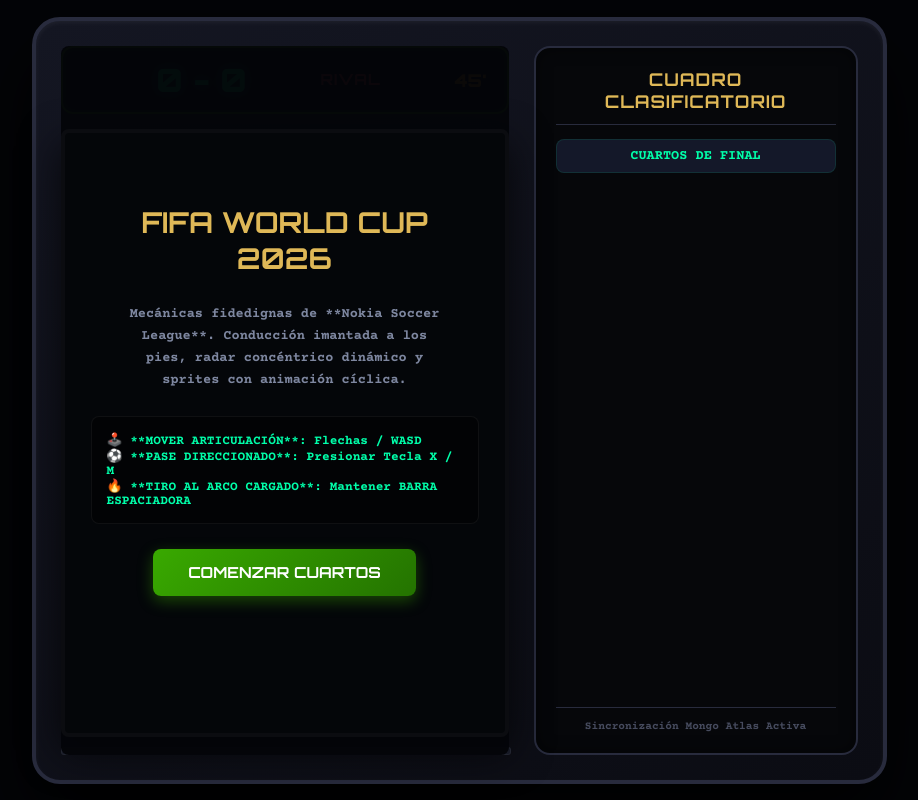
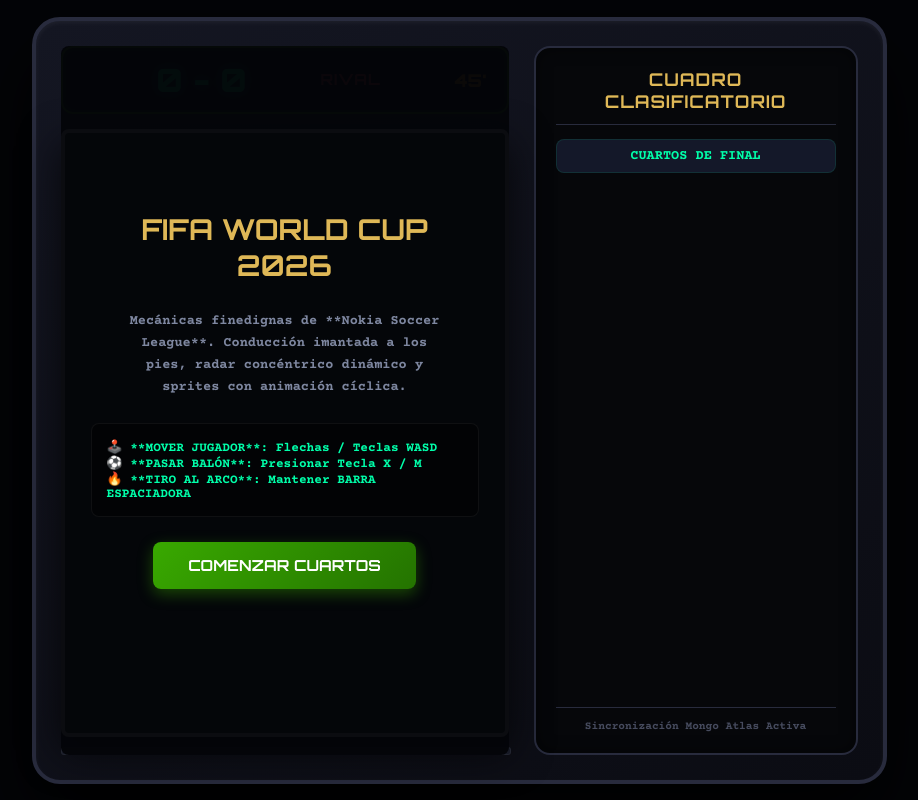
Before and after one commit to Brayanbii/june05, a Flask app: template templates/game.html in a window 1280 px wide. Shown: the whole page, without its empty margins (181-1099 px from the left). Run offline with Flask 3, Linux system fonts and the light colour scheme; the template is opened without the code that fills it, so the values that code supplies are empty.

Commit message:
Update game.html

```diff
--- a/templates/game.html
+++ b/templates/game.html
@@ -32,7 +32,6 @@
             position: relative;
         }
 
-        /* HUD Superior Estilo Consola Retro */
         .hud-retro {
             background: #06070a;
             border: 2px solid #39A900;
@@ -64,7 +63,6 @@
             text-shadow: 0 0 12px rgba(0,255,135,0.4);
         }
 
-        /* Canvas de Fósforo Verde Vertical */
         canvas {
             background: #153d1d;
             border: 4px solid #ffffff;
@@ -73,7 +71,6 @@
             box-shadow: 0 15px 40px rgba(0,0,0,0.7);
         }
 
-        /* UI Barra de Potencia In-Game */
         .power-bar-container {
             width: 100%;
             height: 6px;
@@ -88,10 +85,8 @@
             width: 0%;
             height: 100%;
             background: linear-gradient(90deg, #00ff87, #ffcc00, #ff4d4d);
-            transition: width 0.05s linear;
         }
 
-        /* Panel Lateral del Torneo */
         .tournament-panel {
             width: 280px;
             background: #06070a;
@@ -139,7 +134,6 @@
             align-items: center;
         }
 
-        /* Pantallas Superpuestas */
         .overlay-screen {
             position: absolute;
             top: 0; left: 0; width: 100%; height: 100%;
@@ -205,12 +199,12 @@
         <div id="screenIntro" class="overlay-screen">
             <h3>FIFA WORLD CUP 2026</h3>
             <p style="color: #7e87a0; font-size: 0.85rem; max-width: 320px; line-height: 1.6; margin-bottom: 25px;">
-                Mecánicas fidedignas de **Nokia Soccer League**. Conducción imantada a los pies, radar concéntrico dinámico y sprites con animación cíclica.
+                Mecánicas finedignas de **Nokia Soccer League**. Conducción imantada a los pies, radar concéntrico dinámico y sprites con animación cíclica.
             </p>
             <div style="font-size: 0.8rem; color: #00ffaa; text-align: left; background: rgba(0,0,0,0.4); padding: 15px; border-radius: 8px; border: 1px solid rgba(255,255,255,0.05); margin-bottom: 25px;">
-                🕹️ **MOVER ARTICULACIÓN**: Flechas / WASD<br>
-                ⚽ **PASE DIRECCIONADO**: Presionar Tecla X / M<br>
-                🔥 **TIRO AL ARCO CARGADO**: Mantener BARRA ESPACIADORA
+                🕹️ **MOVER JUGADOR**: Flechas / Teclas WASD<br>
+                ⚽ **PASAR BALÓN**: Presionar Tecla X / M<br>
+                🔥 **TIRO AL ARCO**: Mantener BARRA ESPACIADORA
             </div>
             <button class="btn-arcade" onclick="iniciarTorneoOficial()">Comenzar Cuartos</button>
         </div>
@@ -236,7 +230,6 @@
     const canvas = document.getElementById("nokiaSoccerCanvas");
     const ctx = canvas.getContext("2d");
 
-    // Datos del Usuario Sincronizados
     const documentoDT = "{{ dt.documento }}";
     const miClub = "{{ dt.equipo }}";
     const miColor1 = "{{ dt.color1 }}"; const miColor2 = "{{ dt.color2 }}";
@@ -245,25 +238,20 @@
     let fasesCampeonato = ["CUARTOS DE FINAL", "SEMIFINAL", "GRAN FINAL", "CAMPEÓN"];
     let indexFaseActual = 0; let rivalSeleccionado = null; let fixtureData = [];
 
-    // Persistencia Acumulada
     let partidosContados = 0; let scorePuntos = 0; let golesAFavor = 0; let golesEnContra = 0;
 
-    // Variables del Motor Físico Avanzado
     let marcadorL = 0, marcadorV = 0, cronometro = 45;
     let loopGraficos = null, loopTiempo = null;
     let inputsActivos = {};
-    const friccionSuelo = 0.94; // Fricción calibrada de césped retro
+    const friccionSuelo = 0.94;
 
-    // Elementos de la simulación
     const ball = { x: 220, y: 300, radius: 7, vx: 0, vy: 0, poseedor: null };
     let equipoHumano = []; let equipoIA = [];
 
-    // Control de Disparo Cargado
     let cargandoTiro = false;
     let potenciaTiro = 0;
     const MAX_POTENCIA = 16;
 
-    // Escuchadores de teclado optimizados sin retardo de repetición
     window.addEventListener("keydown", e => {
         let k = e.key.toLowerCase();
         inputsActivos[k] = true;
@@ -312,7 +300,6 @@
     }
 
     function armarEstructuraJugadores() {
-        // Humano (Uniforme MiColor1, defiende abajo, ataca hacia ARRIBA)
         equipoHumano = [
             { id: 0, rol: "POR", x: 220, y: 570, radius: 12, c1: "#ffaa00", c2: "#ffffff", vx: 0, vy: 0, dirX: 0, dirY: -1, animCycle: 0, isMoving: false },
             { id: 1, rol: "DEF", x: 140, y: 440, radius: 11, c1: miColor1, c2: miColor2, vx: 0, vy: 0, dirX: 0, dirY: -1, animCycle: 0, isMoving: false },
@@ -320,7 +307,6 @@
             { id: 3, rol: "DEL", x: 300, y: 240, radius: 11, c1: miColor1, c2: miColor2, vx: 0, vy: 0, dirX: 0, dirY: -1, animCycle: 0, isMoving: false }
         ];
 
-        // Rival Inteligencia Artificial (Ataca hacia ABAJO, defiende arriba)
         equipoIA = [
             { id: 4, rol: "POR", x: 220, y: 30, radius: 12, c1: "#00d9ff", c2: "#ffffff", vx: 0, vy: 0, dirX: 0, dirY: 1, animCycle: 0, isMoving: false },
             { id: 5, rol: "DEF", x: 280, y: 160, radius: 11, c1: rivalSeleccionado.color1, c2: rivalSeleccionado.color2, vx: 0, vy: 0, dirX: 0, dirY: 1, animCycle: 0, isMoving: false },
@@ -350,13 +336,8 @@
         }, 1000);
     }
 
-    function reiniciarBalonAlCentro() {
-        ball.x = 220; ball.y = 300; ball.vx = 0; ball.vy = 0; ball.poseedor = null;
-    }
-
-    // Algoritmo Nokia: Selector Dinámico del Jugador más cercano a la Esfera
     function detectarCompaneroActivo() {
-        let masCercano = equipoHumano[2]; // Mediocampista por defecto
+        let masCercano = equipoHumano[2];
         let dMin = Infinity;
         equipoHumano.forEach(p => {
             if (p.rol !== "POR") {
@@ -370,59 +351,50 @@
     function procesarFisicasFrame() {
         let activo = detectarCompaneroActivo();
 
-        // Carga progresiva de la barra de potencia de disparo
         if (cargandoTiro) {
             potenciaTiro = Math.min(MAX_POTENCIA, potenciaTiro + 0.35);
             document.getElementById("powerBarFill").style.width = (potenciaTiro / MAX_POTENCIA) * 100 + "%";
         }
 
-        // Gestión de Controles con Sensibilidad Mejorada
         activo.isMoving = false;
         let ax = 0, ay = 0;
         if (inputsActivos["arrowup"] || inputsActivos["w"]) { ay = -1; activo.vy -= 0.65; }
-        if (inputsActivos["arrowdown"] || inputsActive = inputsActivos["s"]) { ay = 1; activo.vy += 0.65; }
+        if (inputsActivos["arrowdown"] || inputsActivos["s"]) { ay = 1; activo.vy += 0.65; }
         if (inputsActivos["arrowleft"] || inputsActivos["a"]) { ax = -1; activo.vx -= 0.65; }
         if (inputsActivos["arrowright"] || inputsActivos["d"]) { ax = 1; activo.vx += 0.65; }
 
         if (ax !== 0 || ay !== 0) {
             activo.isMoving = true;
             activo.dirX = ax; activo.dirY = ay;
-            activo.animCycle += 0.25; // Velocidad del ciclo de animación de piernas
+            activo.animCycle += 0.25;
         }
 
-        // Aplicación de Fricción en Componentes Humanos
         equipoHumano.forEach(p => {
             p.vx *= friccionSuelo; p.vy *= friccionSuelo;
             p.x += p.vx; p.y += p.vy;
             confinarBordesCampo(p);
         });
 
-        // Simulación de Inteligencia Artificial del Rival y Arqueros
         ejecutarInteligenciaArtificialColectiva(activo);
 
-        // LÓGICA DE POSESIÓN MAGNÉTICA (DRIBBLING ESTILO RETRO)
         if (ball.poseedor) {
-            // El balón se ancla a los pies del jugador según su dirección de mirada
             ball.x = ball.poseedor.x + ball.poseedor.dirX * 13;
             ball.y = ball.poseedor.y + ball.poseedor.dirY * 13;
             ball.vx = ball.poseedor.vx; ball.vy = ball.poseedor.vy;
 
-            // Robo de balón por Proximidad del adversario (Tackle elástico)
             let rivalesOponentes = (ball.poseedor.id < 4) ? equipoIA : equipoHumano;
             rivalesOponentes.forEach(riv => {
                 if (riv.rol !== "POR") {
                     let distRobo = Math.hypot(riv.x - ball.x, riv.y - ball.y);
                     if (distRobo < riv.radius + ball.radius + 4) {
-                        ball.poseedor = riv; // Transición inmediata de posesión
+                        ball.poseedor = riv;
                     }
                 }
             });
         } else {
-            // Movimiento Balón Libre con desaceleración física por rozamiento
             ball.vx *= 0.985; ball.vy *= 0.985;
             ball.x += ball.vx; ball.y += ball.vy;
 
-            // Magnetismo de captura si un jugador corre directamente hacia el balón suelto
             [...equipoHumano, ...equipoIA].forEach(p => {
                 let dCaptura = Math.hypot(p.x - ball.x, p.y - ball.y);
                 if (dCaptura < p.radius + ball.radius + 6) {
@@ -431,16 +403,14 @@
             });
         }
 
-        // Rebotes contra las bandas longitudinales laterales
         if (ball.x - ball.radius < 20) { ball.x = 20 + ball.radius; ball.vx *= -1; desanclarBalon(); }
         if (ball.x + ball.radius > 420) { ball.x = 420 - ball.radius; ball.vx *= -1; desanclarBalon(); }
 
-        // Detección de Goles Verticales (Líneas de Meta)
-        if (ball.y <= 12) { // Arco Superior (Defendido por IA, Atacado por Humano)
+        if (ball.y <= 12) {
             if (ball.x > 160 && ball.x < 280) { marcadorL++; document.getElementById("scoreL").innerText = marcadorL; reiniciarBalonAlCentro(); }
             else { ball.y = 12 + ball.radius; ball.vy *= -1; desanclarBalon(); }
         }
-        if (ball.y >= 588) { // Arco Inferior (Defendido por Humano, Atacado por IA)
+        if (ball.y >= 588) {
             if (ball.x > 160 && ball.x < 280) { marcadorV++; document.getElementById("scoreV").innerText = marcadorV; reiniciarBalonAlCentro(); }
             else { ball.y = 588 - ball.radius; ball.vy *= -1; desanclarBalon(); }
         }
@@ -454,9 +424,8 @@
         let activo = detectarCompaneroActivo();
         if (ball.poseedor === activo) {
             ball.poseedor = null;
-            // Cálculo del vector de disparo hacia el centro del arco rival (Arriba Y=10, X=220)
             let anguloTiro = Math.atan2(10 - ball.y, 220 - ball.x);
-            let fuerzaFinal = Math.max(7, potenciaTiro); // Potencia mínima garantizada
+            let fuerzaFinal = Math.max(7, potenciaTiro);
             ball.vx = Math.cos(anguloTiro) * fuerzaFinal;
             ball.vy = Math.sin(anguloTiro) * fuerzaFinal;
         }
@@ -465,11 +434,9 @@
     function ejecutarPaseDireccionado() {
         let activo = detectarCompaneroActivo();
         if (ball.poseedor === activo) {
-            // Filtrar compañeros disponibles en campo
             let receptores = equipoHumano.filter(p => p.id !== activo.id && p.rol !== "POR");
-            if (receptors = receptores.length > 0) {
+            if (receptores.length > 0) {
                 ball.poseedor = null;
-                // Pase automático directo al compañero mejor posicionado en la vertical superior
                 let objetivo = receptores.sort((a,b) => a.y - b.y)[0];
                 let anguloPase = Math.atan2(objetivo.y - ball.y, objetivo.x - ball.x);
                 ball.vx = Math.cos(anguloPase) * 9.5;
@@ -479,10 +446,8 @@
     }
 
     function ejecutarInteligenciaArtificialColectiva(activoHumano) {
-        // Portero Humano Inteligente (Sigue de forma reactiva la coordenada X de la pelota)
         let gkL = equipoHumano[0]; gkL.x += (ball.x - gkL.x) * 0.12; gkL.x = Math.max(165, Math.min(275, gkL.x));
 
-        // Desplazamiento estructural táctico de compañeros autónomos sin balón
         equipoHumano.forEach(p => {
             if (p.id !== activoHumano.id && p.rol !== "POR") {
                 let anclajeY = ball.y + (p.rol === "DEF" ? 100 : -20);
@@ -491,10 +456,8 @@
             }
         });
 
-        // PORTERO DE LA IA
         let gkV = equipoIA[0]; gkV.x += (ball.x - gkV.x) * 0.12; gkV.x = Math.max(165, Math.min(275, gkV.x));
 
-        // Comportamiento de Jugadores de la IA (Presión asertiva y disparos rápidos)
         equipoIA.forEach(r => {
             if (r.rol !== "POR") {
                 if (ball.poseedor !== r) {
@@ -505,7 +468,6 @@
                     r.x += Math.cos(angulo) * 2.3; r.y += Math.sin(angulo) * 2.3;
                     r.animCycle += 0.2;
                 } else {
-                    // Si la IA captura el balón, apunta con precisión y dispara hacia abajo (Y=590)
                     r.dirX = 0; r.dirY = 1;
                     let tiroIA = Math.atan2(590 - ball.y, 220 - ball.x);
                     ball.poseedor = null;
@@ -523,26 +485,22 @@
     function renderizarGraficosCanvas() {
         ctx.clearRect(0, 0, canvas.width, canvas.height);
 
-        // Render del Césped Bicolor Cortado Longitudinalmente
         ctx.fillStyle = "#153d1d"; ctx.fillRect(0,0, canvas.width, canvas.height);
         ctx.fillStyle = "#113318";
         for(let y=0; y<canvas.height; y+=60) { if((y/60)%2===0) ctx.fillRect(0, y, canvas.width, 30); }
 
-        // Marcaciones Reglamentarias del Estadio Nokia
         ctx.strokeStyle = "rgba(255,255,255,0.45)"; ctx.lineWidth = 3;
         ctx.strokeRect(20, 10, 400, 580);
         ctx.beginPath(); ctx.arc(220, 300, 60, 0, Math.PI*2); ctx.stroke();
         ctx.beginPath(); ctx.moveTo(20, 300); ctx.lineTo(420, 300); ctx.stroke();
         ctx.strokeRect(130, 10, 180, 80); ctx.strokeRect(130, 510, 180, 80);
 
-        // Sombras de Redes
         ctx.fillStyle = "rgba(255,255,255,0.2)"; ctx.fillRect(160, 0, 120, 10); ctx.fillRect(160, 590, 120, 10);
 
-        // DIBUJAR LOS "MUÑEQUITOS" PROCEDURALES PIXEL-ART
         let jugadorControlado = detectarCompaneroActivo();
         equipoHumano.forEach(p => {
             renderizarMuñequitoRetroSprite(p);
-            if (p.id === jugadorControlado.id) { // Radar concéntrico luminoso característico
+            if (p.id === jugadorControlado.id) {
                 ctx.strokeStyle = "#00ffaa"; ctx.lineWidth = 2;
                 ctx.beginPath(); ctx.arc(p.x, p.y + 2, p.radius + 8, 0, Math.PI*2); ctx.stroke();
             }
@@ -550,46 +508,36 @@
 
         equipoIA.forEach(r => renderizarMuñequitoRetroSprite(r));
 
-        // Dibujar Balón con Sombra de Desplazamiento
         ctx.fillStyle = "rgba(0,0,0,0.4)"; ctx.beginPath(); ctx.arc(ball.x + 4, ball.y + 4, ball.radius, 0, Math.PI*2); ctx.fill();
         ctx.fillStyle = "#ffffff"; ctx.beginPath(); ctx.arc(ball.x, ball.y, ball.radius, 0, Math.PI*2); ctx.fill();
         ctx.strokeStyle = "#000"; ctx.lineWidth = 1; ctx.stroke();
     }
 
-    // MOTOR DE DIBUJO PROCEDURAL: REPRODUCE EXPRESAMENTE LOS MUÑEQUITOS DE NOKIA
     function renderizarMuñequitoRetroSprite(p) {
         ctx.save();
-
-        // Sombra proyectada elíptica en el césped
         ctx.fillStyle = "rgba(0,0,0,0.3)";
         ctx.beginPath(); ctx.ellipse(p.x, p.y + 12, p.radius - 2, 4, 0, 0, Math.PI * 2); ctx.fill();
 
         ctx.translate(p.x, p.y);
 
-        // Render de Extremidades Inferiores (Piernas con oscilación cíclica senoidal al correr)
         let oscilacionPierna = p.isMoving ? Math.sin(p.animCycle) * 5 : 0;
-        ctx.fillStyle = "#222222"; // Botines / Guayos
+        ctx.fillStyle = "#222222";
         ctx.fillRect(-6, 8 + oscilacionPierna, 4, 4);
         ctx.fillRect(2, 8 - oscilacionPierna, 4, 4);
 
-        // Tronco / Camiseta Jersey del Equipo (C1)
         ctx.fillStyle = p.c1;
         ctx.fillRect(-8, -4, 16, 12);
 
-        // Mangas de detalle decorativo (C2)
         ctx.fillStyle = p.c2;
         ctx.fillRect(-10, -4, 2, 5);
         ctx.fillRect(8, -4, 2, 5);
 
-        // Cabeza / Rostro (Skin Tone retro)
         ctx.fillStyle = "#ffcc99";
         ctx.beginPath(); ctx.arc(0, -9, 5, 0, Math.PI * 2); ctx.fill();
 
-        // Cabello estilizado según rol
         ctx.fillStyle = (p.id < 4) ? "#4a2f13" : "#111111";
         ctx.beginPath(); ctx.arc(0, -11, 5, Math.PI, 0); ctx.fill();
 
-        // Rótulo del Rol flotando sobre la cabeza del muñequito
         ctx.fillStyle = "rgba(255,255,255,0.75)";
         ctx.font = "bold 8px monospace";
         ctx.textAlign = "center";
```
